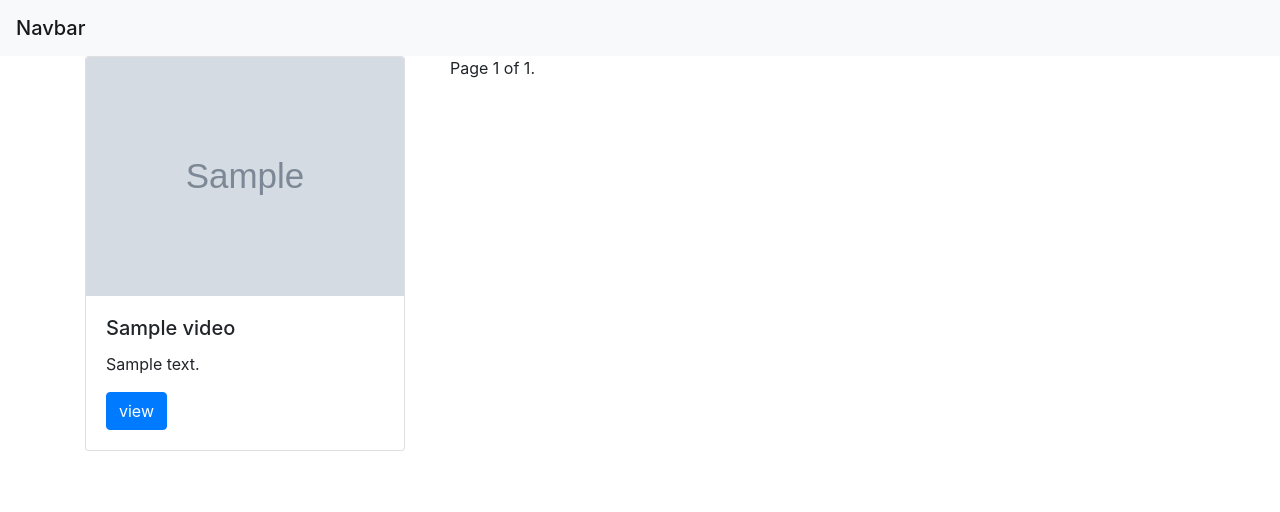
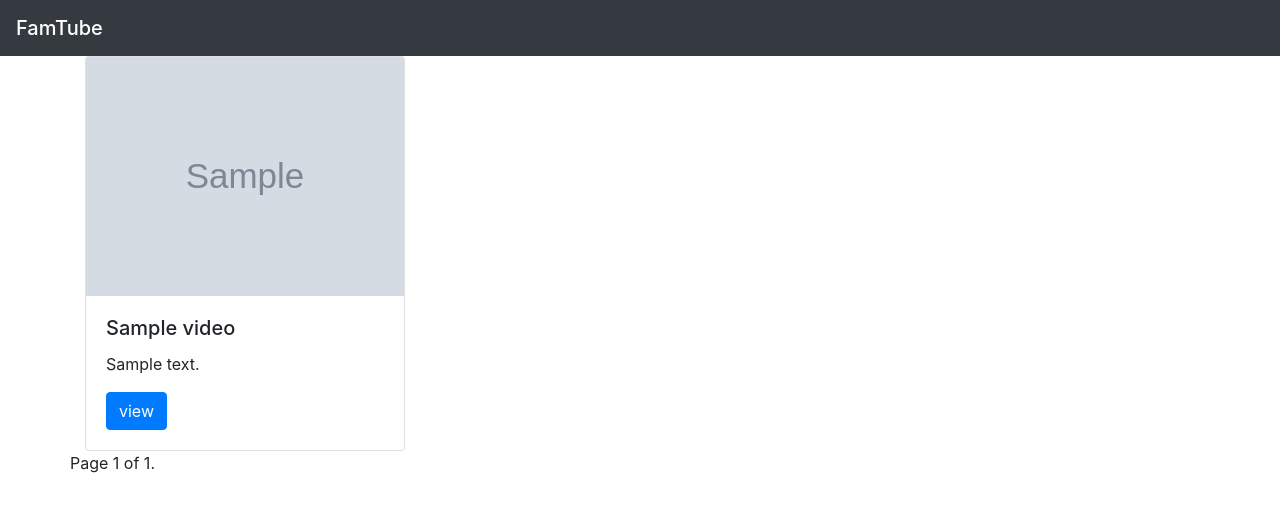
Before and after one commit to shubham-chhimpa/famtube, a Python web app: template famtube/dashboard/templates/dashboard/index.html in a window 1280 px wide. Shown: the top 512 px of the page. Run offline with Jinja, Linux system fonts and the light colour scheme; the template is opened without the code that fills it: most values are stand-ins (such as "Sample title", 1, 10 or a date in 2020); grey boxes marked "Sample" are stand-in pictures; some libraries are stand-ins or nearby versions.

Commit message:
updated the ui

```diff
--- a/famtube/dashboard/templates/dashboard/index.html
+++ b/famtube/dashboard/templates/dashboard/index.html
@@ -10,20 +10,20 @@
   <link rel="stylesheet" href="https://maxcdn.bootstrapcdn.com/bootstrap/4.0.0/css/bootstrap.min.css"
     integrity="sha384-Gn5384xqQ1aoWXA+058RXPxPg6fy4IWvTNh0E263XmFcJlSAwiGgFAW/dAiS6JXm" crossorigin="anonymous">
 
-  <title>Hello, world!</title>
+  <title>FamTube</title>
 </head>
 
 <body>
 
   <!-- As a heading -->
-  <nav class="navbar navbar-light bg-light">
-    <span class="navbar-brand mb-0 h1">Navbar</span>
+  <nav class="navbar navbar-dark bg-dark">
+    <span class="navbar-brand mb-0 h1">FamTube</span>
   </nav>
   <div class="container">
     <div class="row">
 
       {% for video in page_obj %}
-      <div class="col-4">
+      <div class="col-sm-4">
           <div class="card" style="width: 20rem;">
             <img src="{{video.thumbnail_url}}" class="card-img-top" alt="">
             <div class="card-body">
@@ -35,7 +35,7 @@
         </div>
       {% endfor %}
 
-      <div class="pagination">
+      <div class="pagination col-12">
         <span class="step-links">
           {% if page_obj.has_previous %}
           <a href="?page=1">&laquo; first</a>
```
